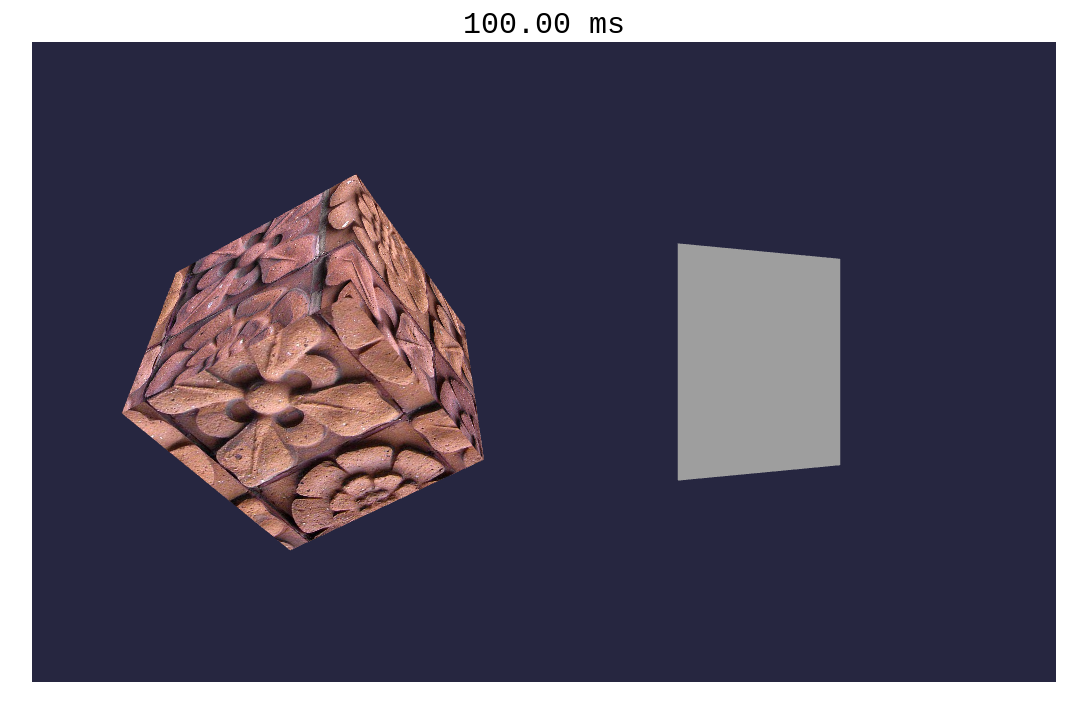
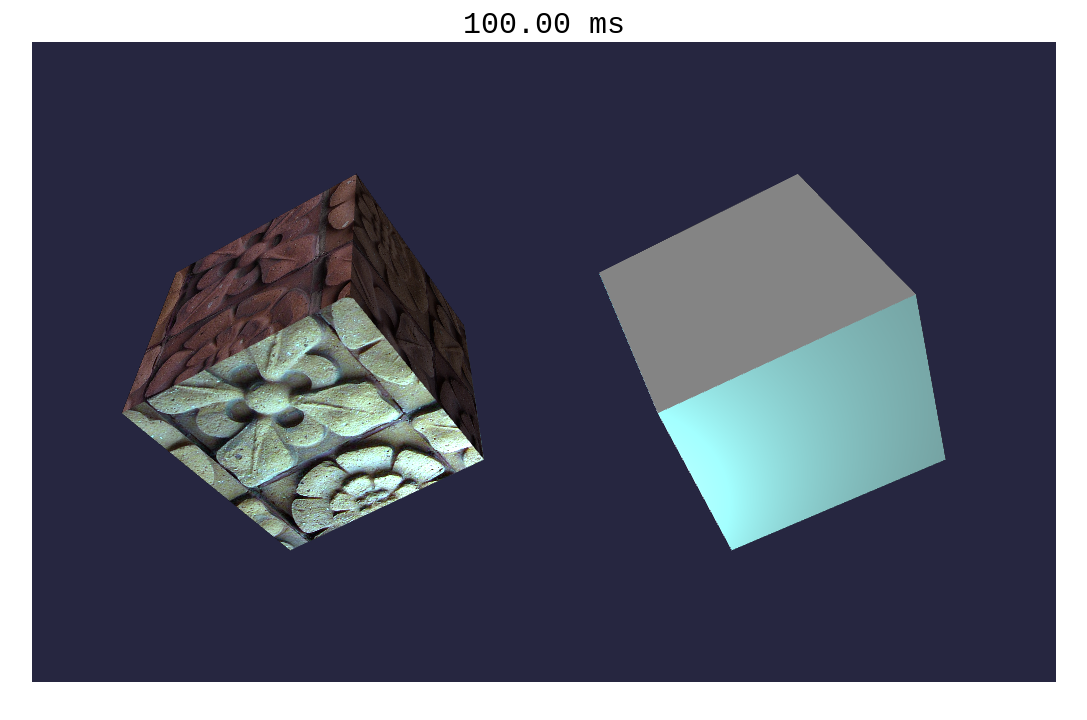
Before and after one commit to photonstorm/phaser-graphics3d, a plain HTML site: page index.html in a window 1280 px wide. Shown: the whole page, without its empty margins (96-1183 px from the left). Drawn offline with Linux system fonts and the light colour scheme; animation ran at ten frames a second.

Commit message:
lit textures

```diff
--- /dev/null
+++ b/GeometryBuffer3D.js
@@ -0,0 +1,6 @@
+function GeometryBuffer3D()
+{
+    this.vbo = null;
+    this.vertices = null;
+    this.vertexCount = 0;
+}
--- a/Graphics3D.js
+++ b/Graphics3D.js
@@ -16,12 +16,12 @@ Graphics3D.MAX_LIGHTS = 16;
 
 Graphics3D.prototype.cloneStaticMesh = function (x, y, z, staticMesh)
 {
-    var mesh = new StaticMesh3D(x, y, z, staticMesh.meshData);
+    var mesh = new StaticMesh3D(x, y, z, staticMesh.geometry);
 
     return mesh;
 };
 
-Graphics3D.prototype.makeMeshData = function (vertices, vertexCount)
+Graphics3D.prototype.makeGeometryBuffer = function (vertices, vertexCount)
 {
     // Vertex Definition
     //
@@ -33,30 +33,30 @@ Graphics3D.prototype.makeMeshData = function (vertices, vertexCount)
     //
 
     var gl = this.renderer.gl;
-    var meshData = new MeshData3D();
+    var geometry = new GeometryBuffer3D();
 
-    meshData.vbo = gl.createBuffer();
-    meshData.vertices = vertices;
-    meshData.vertexCount = vertexCount;
+    geometry.vbo = gl.createBuffer();
+    geometry.vertices = vertices;
+    geometry.vertexCount = vertexCount;
 
-    gl.bindBuffer(gl.ARRAY_BUFFER, meshData.vbo);
+    gl.bindBuffer(gl.ARRAY_BUFFER, geometry.vbo);
     gl.bufferData(gl.ARRAY_BUFFER, vertices, gl.STATIC_DRAW);
     gl.bindBuffer(gl.ARRAY_BUFFER, null);
 
-    return meshData;
+    return geometry;
 };
 
-Graphics3D.prototype.makeStaticMesh = function (x, y, z, meshData, texture)
+Graphics3D.prototype.makeStaticMesh = function (x, y, z, geometry, texture)
 {
     var gl = this.renderer.gl;
-    var mesh = new StaticMesh3D(x, y, z, meshData, texture);
+    var mesh = new StaticMesh3D(x, y, z, geometry, texture);
 
     return mesh;
 };
 
-Graphics3D.prototype.makeQuadMeshData = function ()
+Graphics3D.prototype.makeQuadGeometryBuffer = function ()
 {
-    return this.makeMeshData(new Float32Array([
+    return this.makeGeometryBuffer(new Float32Array([
             -1.0, +1.0, +0.0,  0.0, 0.0, 1.0,  0.0, 0.0,
             -1.0, -1.0, +0.0,  0.0, 0.0, 1.0,  0.0, 1.0,
             +1.0, -1.0, +0.0,  0.0, 0.0, 1.0,  1.0, 1.0,
@@ -67,9 +67,9 @@ Graphics3D.prototype.makeQuadMeshData = function ()
         6);
 };
 
-Graphics3D.prototype.makeCubeMeshData = function ()
+Graphics3D.prototype.makeCubeGeometryBuffer = function ()
 {
-    return this.makeMeshData(new Float32Array([
+    return this.makeGeometryBuffer(new Float32Array([
             -1, +1, +1, -1, +0, +0, +0, +0,
             -1, -1, -1, -1, +0, +0, +0, +0,
             -1, -1, +1, -1, +0, +0, +0, +0,
--- a/Graphics3DRenderer.js
+++ b/Graphics3DRenderer.js
@@ -24,6 +24,7 @@ Graphics3DRenderer.VERTEX_TEXCOORD = Float32Array.BYTES_PER_ELEMENT * 6;
 Graphics3DRenderer.SHADER_UNLIT_UNTEXTURED = 0;
 Graphics3DRenderer.SHADER_LIT_UNTEXTURED = 1;
 Graphics3DRenderer.SHADER_UNLIT_TEXTURED = 2;
+Graphics3DRenderer.SHADER_LIT_TEXTURED = 3;
 
 Graphics3DRenderer.prototype.init = function ()
 {
@@ -51,6 +52,15 @@ Graphics3DRenderer.prototype.init = function ()
         gl.bindAttribLocation(this.programs[Graphics3DRenderer.SHADER_UNLIT_TEXTURED], 0, 'inPosition');
         gl.bindAttribLocation(this.programs[Graphics3DRenderer.SHADER_UNLIT_TEXTURED], 1, 'inTexCoord');
     }
+
+    // SHADER_LIT_TEXTURED
+    {
+        this.programs[Graphics3DRenderer.SHADER_LIT_TEXTURED] = GLutils.createProgram(gl, LitTextured.vert, LitTextured.frag);
+
+        gl.bindAttribLocation(this.programs[Graphics3DRenderer.SHADER_LIT_TEXTURED], 0, 'inPosition');
+        gl.bindAttribLocation(this.programs[Graphics3DRenderer.SHADER_LIT_TEXTURED], 1, 'inNormal');
+        gl.bindAttribLocation(this.programs[Graphics3DRenderer.SHADER_LIT_TEXTURED], 2, 'inTexCoord');
+    }
 };
 
 // Call this only once per frame.
@@ -71,9 +81,12 @@ Graphics3DRenderer.prototype.updateUniforms = function (uniformData)
         gl.uniformMatrix4fv(gl.getUniformLocation(program, 'uProjectionMatrix'), false, camera.projection);
     }
 
-    // Update SHADER_LIT_UNTEXTURED uniforms
+    var litIndices = [Graphics3DRenderer.SHADER_LIT_UNTEXTURED, Graphics3DRenderer.SHADER_LIT_TEXTURED];
+
+    // Update Lit uniforms
+    for (var programIndex = 0; programIndex  < litIndices.length; ++programIndex)
     {
-        var program = programs[Graphics3DRenderer.SHADER_LIT_UNTEXTURED];
+        var program = programs[litIndices[programIndex]];
 
         gl.useProgram(program);
         gl.uniform3fv(gl.getUniformLocation(program, 'uCameraPosition'), camera.position);
@@ -99,7 +112,6 @@ Graphics3DRenderer.prototype.updateUniforms = function (uniformData)
 
             if (light.lastActiveState !== light.active)
             {
-                light.lastActiveState = light.active;
                 gl.uniform1i(gl.getUniformLocation(program, 'uPointLights[' + index + '].active'), light.active);
             }
 
@@ -113,6 +125,12 @@ Graphics3DRenderer.prototype.updateUniforms = function (uniformData)
         }
     }
 
+    for (var index = 0; index < pointLights.length; ++index)
+    {
+        var light = pointLights[index];
+        light.lastActiveState = light.active;
+    }
+
 };
 
 Graphics3DRenderer.prototype.draw = function (drawPacket)
@@ -124,11 +142,11 @@ Graphics3DRenderer.prototype.draw = function (drawPacket)
     var camera = drawPacket.camera;
     var dirLight = drawPacket.dirLight;
     var pointLights = drawPacket.pointLights;
-    var meshData = mesh.meshData;
+    var geometry = mesh.geometry;
 
-    if (!meshData || meshData.vertexCount === 0) return;
+    if (!geometry || geometry.vertexCount === 0) return;
 
-    gl.bindBuffer(gl.ARRAY_BUFFER, meshData.vbo);
+    gl.bindBuffer(gl.ARRAY_BUFFER, geometry.vbo);
 
     mat4.fromRotationTranslationScale(model, mesh.quaternion, mesh.position, mesh.scale);
 
@@ -152,7 +170,7 @@ Graphics3DRenderer.prototype.draw = function (drawPacket)
             var invModel = mat4.invert(this.cachedModel[1], model);
 
             invModel = mat4.transpose(invModel, invModel);
-            program = this.programs[1];
+            program = this.programs[Graphics3DRenderer.SHADER_LIT_UNTEXTURED];
 
             gl.useProgram(program);
 
@@ -190,8 +208,35 @@ Graphics3DRenderer.prototype.draw = function (drawPacket)
             // Per mesh uniform data
             gl.uniform3fv(gl.getUniformLocation(program, 'uFlatColor'), mesh.flatColor);
         }
+        else
+        {
+            var material = mesh.material;
+            var invModel = mat4.invert(this.cachedModel[1], model);
+
+            invModel = mat4.transpose(invModel, invModel);
+            program = this.programs[Graphics3DRenderer.SHADER_LIT_TEXTURED];
+
+            gl.useProgram(program);
+
+            // Vertex Layout
+            gl.enableVertexAttribArray(0);
+            gl.enableVertexAttribArray(1);
+            gl.enableVertexAttribArray(2);
+            gl.vertexAttribPointer(0, 3, gl.FLOAT, false, Graphics3DRenderer.VERTEX_SIZE, Graphics3DRenderer.VERTEX_POSITION);
+            gl.vertexAttribPointer(1, 3, gl.FLOAT, false, Graphics3DRenderer.VERTEX_SIZE, Graphics3DRenderer.VERTEX_NORMALS);
+            gl.vertexAttribPointer(2, 2, gl.FLOAT, false, Graphics3DRenderer.VERTEX_SIZE, Graphics3DRenderer.VERTEX_TEXCOORD);
+
+            // Per mesh uniform data
+            gl.uniformMatrix4fv(gl.getUniformLocation(program, 'uInvModelMatrix'), false, invModel);
+            gl.uniform1f(gl.getUniformLocation(program, 'uMaterial.shininess'), material.shininess);
+            gl.uniform3fv(gl.getUniformLocation(program, 'uMaterial.ambient'), material.ambient);
+            gl.uniform3fv(gl.getUniformLocation(program, 'uMaterial.diffuse'), material.diffuse);
+            gl.uniform3fv(gl.getUniformLocation(program, 'uMaterial.specular'), material.specular);
+            gl.uniform3fv(gl.getUniformLocation(program, 'uMaterial.emission'), material.emission);
+
+        }
     }
 
     gl.uniformMatrix4fv(gl.getUniformLocation(program, 'uModelMatrix'), false, model);
-    gl.drawArrays(gl.TRIANGLES, 0, meshData.vertexCount);
+    gl.drawArrays(gl.TRIANGLES, 0, geometry.vertexCount);
 };
--- a/StaticMesh3D.js
+++ b/StaticMesh3D.js
@@ -1,18 +1,10 @@
-
-function MeshData3D()
-{
-    this.vbo = null;
-    this.vertices = null;
-    this.vertexCount = 0;
-}
-
-function StaticMesh3D(x, y, z, meshData, texture)
+function StaticMesh3D(x, y, z, geometry, texture)
 {
 
     this.position = vec3.fromValues(x, y, z);
     this.scale = vec3.fromValues(1.0, 1.0, 1.0);
     this.quaternion = quat.create();
-    this.meshData = meshData ? meshData : new MeshData3D();
+    this.geometry = geometry ? geometry : new MeshData3D();
     this.material = null;
     this.flatColor = vec3.fromValues(1.0, 1.0, 1.0);
     this.texture = texture ? texture : null;
--- a/main.js
+++ b/main.js
@@ -6,26 +6,41 @@ function onComplete (meshData, texture0, texture1)
     var frameTimeOutput = document.getElementById('msg');
     var renderer = new Graphics3DRenderer(gl);
     var scene = new Graphics3D(renderer);
-    var data0 = scene.makeQuadMeshData();
-    var data1 = scene.makeMeshData(meshData.vertices, meshData.vertex_count);
-    var quad = scene.makeStaticMesh(-2, 0, 0, data0, texture1);
-    var cube = scene.makeStaticMesh(2, 0, 0, data1, texture0);
+    var data0 = scene.makeQuadGeometryBuffer();
+    var data1 = scene.makeGeometryBuffer(meshData.vertices, meshData.vertex_count);
+    var cube0 = scene.makeStaticMesh(-2, 0, 0, data1, null);
+    var cube1 = scene.makeStaticMesh(2, 0, 0, data1, texture0);
 
     scene.camera = new Camera3D();
     scene.camera.setPerspective(Math.PI / 4.0, canvas.width / canvas.height, 0.1, 1000.0);
     scene.camera.lookAt(0, 0, -7, 0, 0, 0);
     scene.camera.setClearColor(0.15, 0.15, 0.25);
+    scene.dirLight.active = true;
+    scene.dirLight.setDirection(0, .5, -1);
 
-    scene.add(cube, quad);
+    scene.pointLights[0].active = true;
+    scene.pointLights[0].range = 20;
+    scene.pointLights[0].intensity = 2;
+    scene.pointLights[0].setPosition(0, -2, -1);
+    scene.pointLights[0].setColor(0, 1, 1);
+
+    cube1.material = new Material3D();
+    cube1.material.setAmbient(0, 0, 0);
+
+    cube0.material = cube1.material;
+
+    scene.add(cube0, cube1);
 
     function renderScene(time)
     {
         lastTime = PrintFrameTime(frameTimeOutput, time, lastTime);
 
-        quad.rotateY(0.01);
-        cube.rotateY(0.01);
-        cube.rotateX(-0.01);
-        cube.rotateZ(0.02);
+        cube0.rotateY(0.01);
+        cube0.rotateX(-0.01);
+        cube0.rotateZ(0.02);
+        cube1.rotateY(0.01);
+        cube1.rotateX(-0.01);
+        cube1.rotateZ(0.02);
 
         scene.render();
         requestAnimationFrame(renderScene);
--- /dev/null
+++ b/shaders/LitTextured.js
@@ -0,0 +1,139 @@
+var LitTextured =
+{
+	vert: `
+
+    #define SHADER_NAME SHADER_LIT_TEXTURED_VERT
+
+    precision lowp float;
+
+    uniform mat4 uModelMatrix;
+    uniform mat4 uInvModelMatrix;
+    uniform mat4 uViewMatrix;
+    uniform mat4 uProjectionMatrix;
+
+    attribute vec3 inPosition;
+    attribute vec3 inNormal;
+    attribute vec2 inTexCoord;
+
+    varying vec3 outEyePosition;
+    varying vec3 outNormal;
+    varying vec2 outTexCoord;
+
+    void main()
+    {
+
+        gl_Position = uProjectionMatrix * uViewMatrix * uModelMatrix * vec4(inPosition, 1.0);
+
+        outEyePosition = vec3(uModelMatrix * vec4(inPosition, 1.0));
+        outNormal = vec3(uInvModelMatrix * vec4(inNormal, 0.0));
+        outTexCoord = inTexCoord;
+    }
+    `,
+
+	frag: `
+
+    #define SHADER_NAME SHADER_LIT_TEXTURED_FRAG
+
+    precision lowp float;
+
+    struct Material
+    {
+        vec3 ambient;
+        vec3 diffuse;
+        vec3 specular;
+        vec3 emission;
+        float shininess;
+    };
+
+    struct DirLight
+    {
+        vec3 direction;
+        vec3 ambient;
+        vec3 diffuse;
+        vec3 specular;
+        bool active;
+    };
+
+    struct PointLight
+    {
+        vec3 position;
+        vec3 color;
+        float intensity;
+        float range;
+        bool active;
+    };
+
+    #define POINT_LIGHT_COUNT 16
+
+    uniform sampler2D uMainSampler;
+    uniform Material uMaterial;
+    uniform DirLight uDirLight;
+    uniform PointLight uPointLights[POINT_LIGHT_COUNT];
+    uniform vec3 uCameraPos;
+
+    varying vec3 outEyePosition;
+    varying vec3 outNormal;
+    varying vec2 outTexCoord;
+
+    float SafePow(float x, float y)
+    {
+        return (y > 0.0) ? pow(x, y) : 0.0;
+    }
+
+    vec3 GetDirLight(DirLight light, Material material, vec3 normal, vec3 eyeView)
+    {
+        vec3 finalColor = vec3(0);
+        float normDotLight = max(dot(normalize(normal), normalize(light.direction)), 0.0);
+        vec3 diffuse = normDotLight * (material.diffuse + light.diffuse / 2.0);
+        vec3 halfVector = normalize(eyeView + normalize(light.direction));
+        float normDotHalfVec = max(dot(normalize(normal), halfVector), 0.0);
+        vec3 specular = SafePow(normDotHalfVec, material.shininess) * (material.specular + light.specular / 2.0);
+        vec3 ambient = (material.ambient + light.ambient / 2.0);
+
+        finalColor = diffuse + specular + ambient + material.emission;
+
+        return finalColor;
+
+    }
+
+    vec3 GetPointLight(PointLight light, Material material, vec3 normal, vec3 eyeView)
+    {
+        vec3 finalColor = vec3(0.0);
+        vec3 lightDir = light.position - eyeView;
+        float normDotLight = max(dot(normalize(normal), normalize(lightDir)), 0.0);
+        float lightDistance = length(lightDir);
+        float denom = max(lightDistance - light.range, 0.0) / light.range + 1.0;
+        float attenuation = max(light.intensity / (denom * denom), 0.0);
+        vec3 diffuse = (normDotLight * (material.diffuse + light.color / 2.0));
+        vec3 halfVector = normalize(eyeView + lightDir);
+        float normDotHalfVec = max(dot(normalize(normal), halfVector), 0.0);
+        vec3 specular = (material.specular + light.color / 2.0) * SafePow(normDotHalfVec, material.shininess);
+        finalColor = attenuation * (diffuse + specular);
+
+        return finalColor;
+    }
+
+    void main()
+    {
+        vec3 finalColor = vec3(0.0);
+        vec4 texColor = texture2D(uMainSampler, outTexCoord);
+
+        if (uDirLight.active)
+        {
+            finalColor += GetDirLight(uDirLight, uMaterial, outNormal, uCameraPos);
+        }
+
+        for (int index = 0; index < POINT_LIGHT_COUNT; ++index)
+        {
+            if (uPointLights[index].active)
+            {
+                finalColor += GetPointLight(uPointLights[index], uMaterial, outNormal, outEyePosition);
+            }
+        }
+
+        gl_FragColor = texColor * vec4(finalColor, 1.0);
+
+    }
+
+    `
+};
```
Also changed, not shown: index.html (+2 -0 lines).
